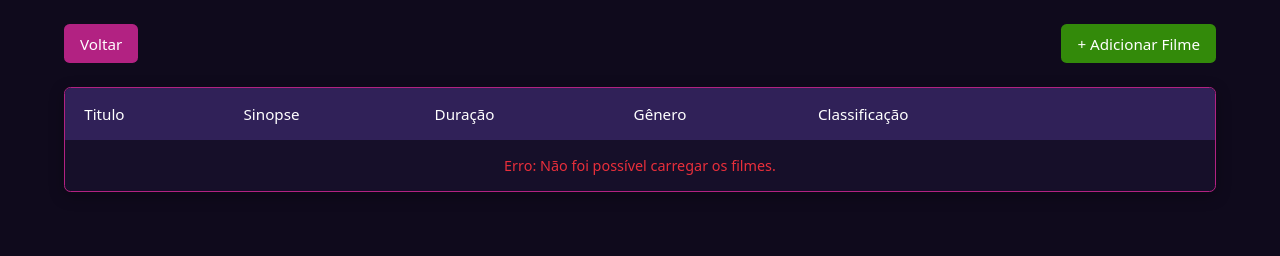
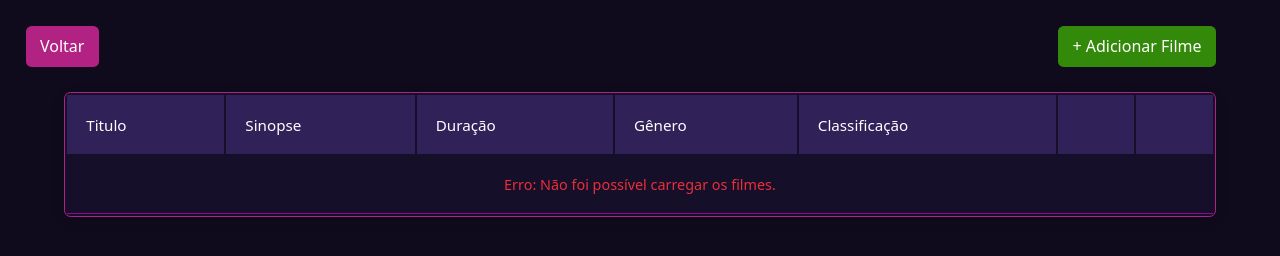
Before and after one commit to Gabi5443/PROJETO-DS-2026, a plain HTML site: page Dashboard/ListarPages/listarMovies.html in a window 1280 px wide. Drawn offline with Linux system fonts and the light colour scheme; no server answers; a web font is replaced by a local one.

Commit message:
acho q agora funfou

```diff
--- a/Dashboard/ListarPages/listarMovies.html
+++ b/Dashboard/ListarPages/listarMovies.html
@@ -7,96 +7,11 @@
     <title>Filmes</title>
     <link href="https://fonts.googleapis.com/css2?family=Sniglet:wght@400;800&display=swap" rel="stylesheet">
     <style>
+
         * {
             margin: 0;
             padding: 0;
             box-sizing: border-box;
-}
-
-body {
-    background-color: #0F0A1C;
-    font-family: "Sniglet", system-ui, sans-serif;
-    padding-bottom: 2rem;
-}
-
-header {
-    display: flex;
-    justify-content: space-between;
-    align-items: center;
-    width: 90%;
-    max-width: 1200px;
-    margin: 1.5rem auto;
-    gap: 1rem;
-    flex-wrap: wrap;
-}
-
-.voltar,
-.criar {
-    display: inline-block;
-    text-decoration: none;
-    padding: 0.6rem 1rem;
-    border-radius: 0.35rem;
-    transition: 0.2s ease;
-    text-align: center;
-    color: #fff;
-    font-size: 0.95rem;
-}
-
-.voltar {
-    background-color: #B22282;
-}
-
-.criar {
-    background-color: #338a0a;
-}
-
-.criar:hover,
-.voltar:hover {
-    filter: brightness(0.92);
-    transform: translateY(-1px);
-}
-
-/*As tabelas são elementos rigidos = se o conteúdo delas for maior que as própria ela empurra a pagina inteira (não é um elemento adaptavel). Essa propriedade liga o scroll com "overflow-x: auto;"*/
-.tabelaQuebrada{
-    width: 90%;
-    max-width: 1200px;
-    margin: 0 auto;
-    overflow-x: auto;
-    border-radius: 0.4rem;
-    border: 1px solid #B22282;
-    background-color: #160F29;
-    box-shadow: 0 4px 15px rgba(0, 0, 0, 0.3);
-}
-
-.tabela {
-    width: 100%;
-    border-collapse: collapse;
-    min-width: 600px; /* Garante que as colunas não fiquem esmagadas antes de rolar */
-}
-
-.tabela th,
-.tabela td {
-    padding: 1rem 1.2rem;
-    text-align: left;
-    vertical-align: middle;
-}
-
-.tabela th {
-    background-color: #302158;
-    color: white;
-    font-size: 0.95rem;
-    font-weight: 400;
-    white-space: nowrap;
-}
-
-.tabela td {
-    border-bottom: 1px solid #910296;
-    color: #c2c1c1;
-    font-size: 0.9rem;
-}
-
-.tabela tr:last-child td {
-    border-bottom: none;
         }
 
         .foto-filme {
@@ -107,32 +22,96 @@ header {
     display: block;
 }
 
+
+        body {
+            background-color: #0F0A1C;
+            font-family: "Sniglet", system-ui;
+        }
+
+        header {
+            display: flex;
+            justify-content: space-between;
+        }
+
+        .voltar {
+            display: inline-block;
+            margin: 2%;
+            text-decoration: none;
+            padding: 0.6rem 0.9rem;
+            border-radius: 0.35rem;
+            transition: 0.2s ease;
+            text-align: center;
+            color: #fff;
+            background-color: #B22282;
+        }
+
+        .criar {
+            display: inline-block;
+            margin: 2%;
+            margin-right: 5%;
+            text-decoration: none;
+            padding: 0.6rem 0.9rem;
+            border-radius: 0.35rem;
+            transition: 0.2s ease;
+            text-align: center;
+            color: #fff;
+            background-color: #338a0a;
+        }
+
+        .criar:hover,
+        .voltar:hover {
+            filter: brightness(0.92);
+            transform: translateY(-1px);
+        }
+
+        .tabela {
+            width: 90%;
+            justify-self: center;
+            align-items: center;
+            border-radius: 0.4rem;
+            border: 1px solid #B22282;
+            background-color: #160F29;
+            box-shadow: 0 4px 15px rgba(0, 0, 0, 0.07);
+        }
+
+        .tabela th,
+        .tabela td {
+            padding: 1.2rem;
+            text-align: left;
+        }
+
+        .tabela th {
+            background-color: #302158;
+            color: white;
+            font-size: 0.95rem;
+            font-weight: 400;
+        }
+
+        .tabela td {
+            border-bottom: 1px solid #910296;
+            color: #c2c1c1;
+            font-size: 0.9rem;
+        }
+
         .botoes {
             display: flex;
-    gap: 0.6rem;
+            gap: 15%;
             align-items: center;
-    justify-content: flex-start;
+            justify-self: center;
         }
 
         .botaoAlter,
         .botaoDelete {
-    padding: 0.5rem 0.85rem;
+            padding: 0.6rem 0.9rem;
             border-radius: 0.35rem;
             transition: 0.2s ease;
             text-align: center;
+            color: #fff;
             text-decoration: none;
-    border: none;
-    cursor: pointer;
-    color: #fff;
-    font-family: inherit;
-    font-size: 0.85rem;
-    white-space: nowrap;
         }
 
         .botaoAlter {
             background-color: #ffbe33;
-    color: white;
-
         }
 
         .botaoDelete {
@@ -144,6 +123,7 @@ header {
             filter: brightness(0.92);
             transform: translateY(-1px);
         }
+
 
 /* Ajustes para Celulares (telas menores que 600px) */
 @media (max-width: 600px) {
```
Lines whose indentation alone changed are shown as unchanged.
